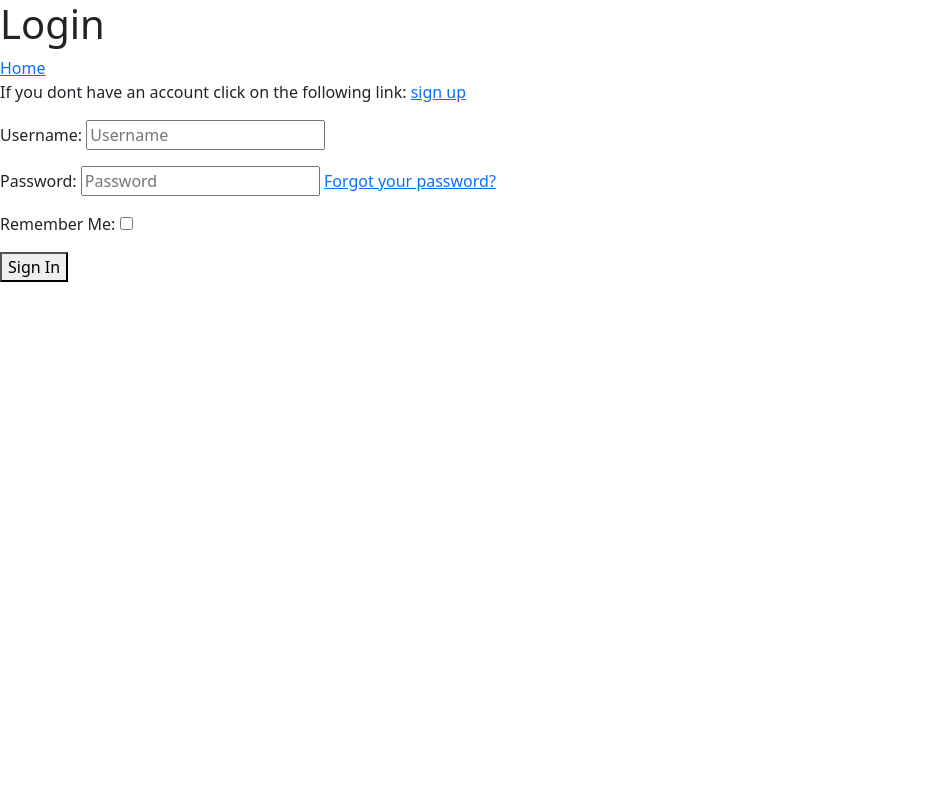
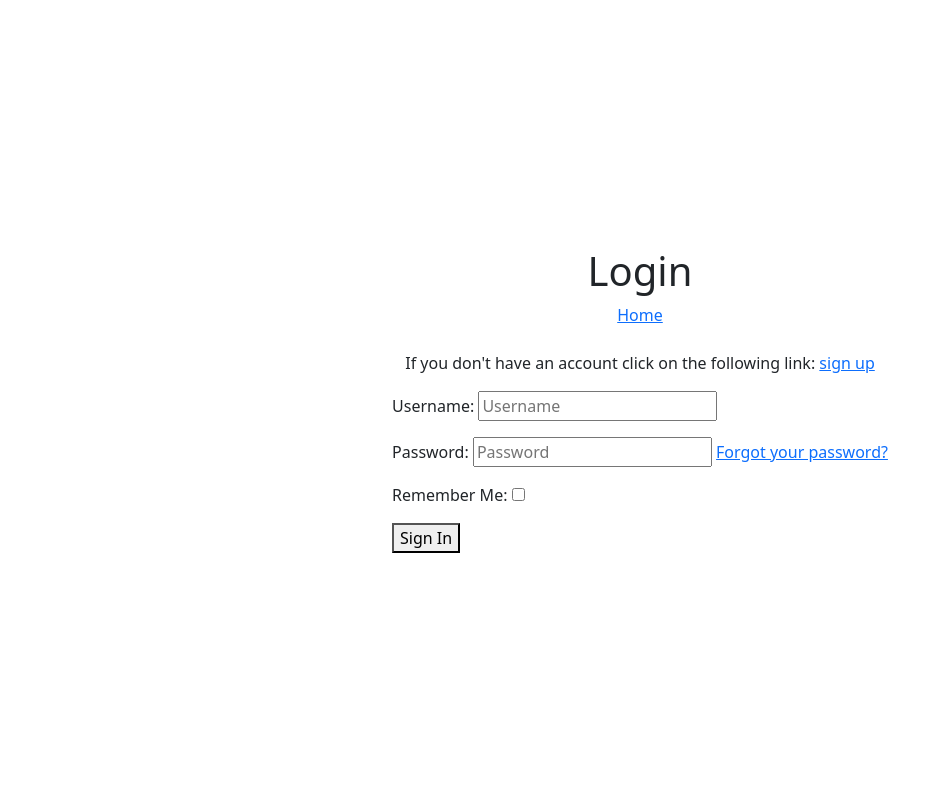
Before and after one commit to implaymo/16--Ecommerce, a Django app: page /accounts/login/ in a window 1280 px wide. Shown: the whole page, without its empty margins (0-951 px from the left). Run offline with Django 5.2, Linux system fonts and the light colour scheme; some libraries are stand-ins or nearby versions.

Commit message:
Center forms of login and signup pages.

```diff
--- a/polls/templates/account/login.html
+++ b/polls/templates/account/login.html
@@ -1,15 +1,30 @@
-
 {% load i18n %}
 {% load account socialaccount %}
 
+<!DOCTYPE html>
+<html lang="en">
+<head>
+    <meta charset="UTF-8">
+    <title>Login</title>
     <link href="https://cdn.jsdelivr.net/npm/bootstrap@5.3.3/dist/css/bootstrap.min.css" rel="stylesheet" integrity="sha384-QWTKZyjpPEjISv5WaRU9OFeRpok6YctnYmDr5pNlyT2bRjXh0JMhjY6hW+ALEwIH" crossorigin="anonymous">
-{% block content %}
+    <style>
+        html, body {
+            height: 100%;
+        }
 
+        body {
+            display: flex;
+            justify-content: center;
+            align-items: center;
+            flex-direction: column;
+        }
+    </style>
+</head>
+<body>
     <h1>{% trans "Login" %}</h1>
     <a href="{% url 'index' %}">Home</a><br>
 
-<h10>If you dont have an account click on the following link: </h2><a href="{% url 'account_signup' %}">sign up</a><br>
-<p>
+    <p>If you don't have an account click on the following link: <a href="{% url 'account_signup' %}">sign up</a></p>
     <form class="login" method="POST" action="{% url 'account_login' %}">
         {% csrf_token %}
         {{ form.as_p }}
@@ -19,6 +34,7 @@
 
         <button class="primaryAction" type="submit">{% trans "Sign In" %}</button>
     </form>
-</p>
+
     <script src="https://cdn.jsdelivr.net/npm/bootstrap@5.3.3/dist/js/bootstrap.bundle.min.js" integrity="sha384-YvpcrYf0tY3lHB60NNkmXc5s9fDVZLESaAA55NDzOxhy9GkcIdslK1eN7N6jIeHz" crossorigin="anonymous"></script>
-{% endblock %}
+</body>
+</html>
```
Also changed, not shown: polls/templates/account/signup.html (+13 -2 lines). Lines whose indentation alone changed are shown as unchanged.
